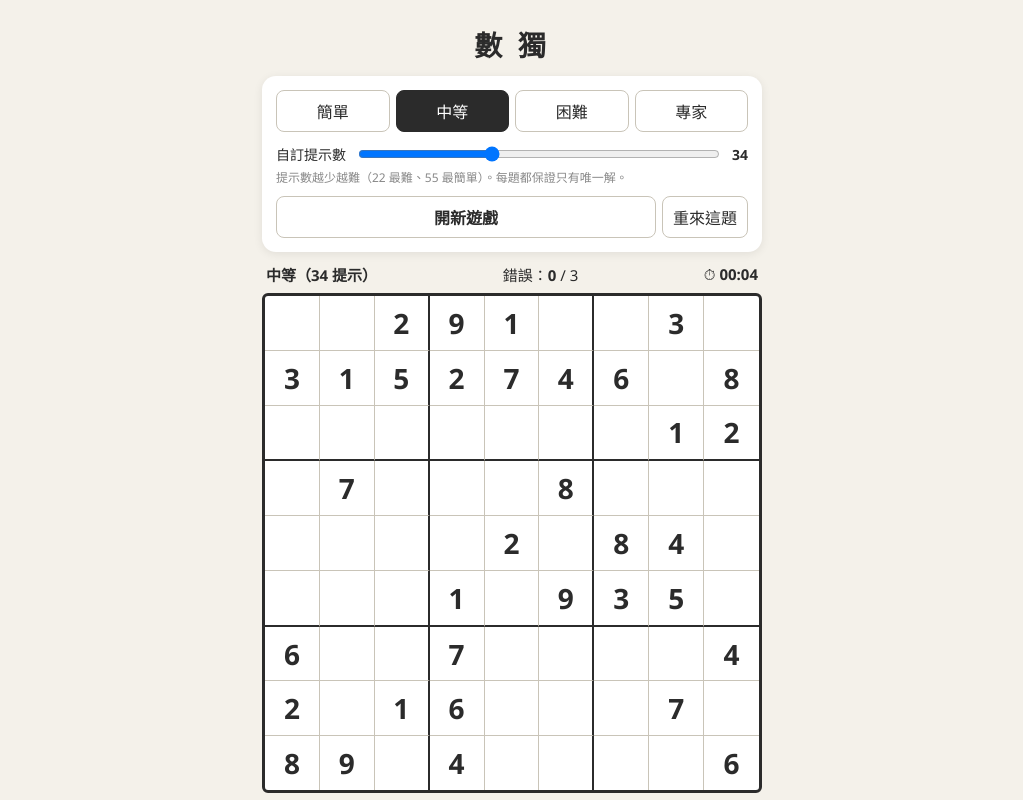
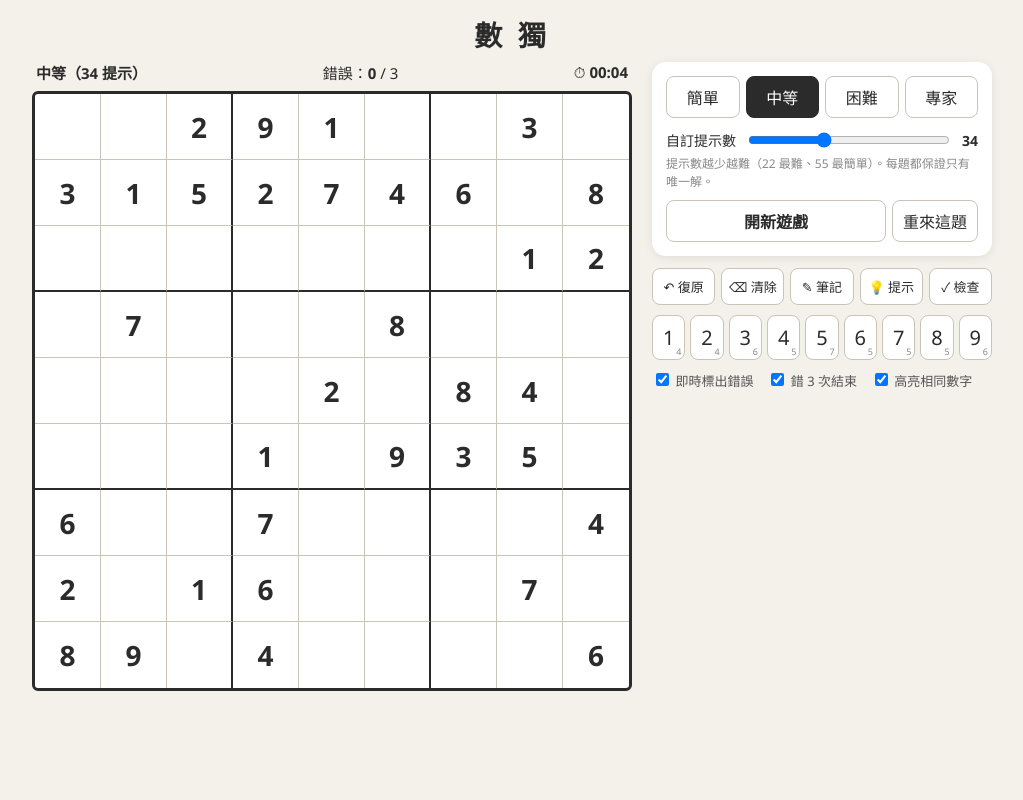
Before and after one commit to lan23060134a-maker/sudoku, a plain HTML site: page index.html in a window 1280 px wide. Shown: the top 800 px of the page, without its empty margins (128-1151 px from the left). Drawn offline with Linux system fonts and the light colour scheme.

Commit message:
Fix layout so the whole board fits on screen

```diff
--- a/index.html
+++ b/index.html
@@ -32,15 +32,30 @@
   .hint-text { font-size: 12px; color: var(--muted); margin-top: 4px; }
   .status { display: flex; justify-content: space-between; font-size: 15px; margin: 0 4px 8px; }
   .status .lvl { font-weight: 600; }
+  .main { display: grid; grid-template-columns: 100%; grid-template-areas: "settings" "play" "controls"; }
+  .settings { grid-area: settings; } .play { grid-area: play; } .controls { grid-area: controls; }
+  /* 寬螢幕：棋盤在左、控制區在右，棋盤大小配合螢幕高度，整個盤面一定看得到 */
+  @media (min-width: 820px) {
+    body { padding-top: 14px; }
+    .app { max-width: 1000px; }
+    h1 { margin-bottom: 8px; }
+    .main {
+      grid-template-columns: auto 340px; grid-template-rows: auto 1fr; column-gap: 20px;
+      grid-template-areas: "play settings" "play controls"; justify-content: center;
+    }
+    .main .board { width: min(600px, calc(100vh - 110px), calc(100dvh - 110px), calc(100vw - 400px)); }
+    .controls .tools { margin-top: 0; }
+  }
   .board {
-    display: grid; grid-template-columns: repeat(9, 1fr); aspect-ratio: 1;
+    display: grid; aspect-ratio: 1; width: 100%; margin: 0 auto;
+    grid-template-columns: repeat(9, minmax(0, 1fr)); grid-template-rows: repeat(9, minmax(0, 1fr));
     border: 3px solid var(--line); border-radius: 6px; overflow: hidden; background: #fff;
     user-select: none;
   }
   .cell {
     position: relative; display: flex; align-items: center; justify-content: center;
     border-right: 1px solid var(--thin); border-bottom: 1px solid var(--thin);
-    font-size: clamp(18px, 5.5vw, 28px); cursor: pointer; color: var(--user);
+    font-size: clamp(18px, 5.5vw, 28px); line-height: 1; min-height: 0; overflow: hidden; cursor: pointer; color: var(--user);
   }
   .cell:nth-child(9n) { border-right: none; }
   .cell.c2, .cell.c5 { border-right: 2px solid var(--line); }
@@ -80,7 +95,8 @@
 <div class="app">
   <h1>數 獨</h1>
 
-  <div class="card">
+  <div class="main">
+  <div class="card settings">
     <div class="levels" id="levels">
       <button data-clues="42">簡單</button>
       <button data-clues="34" class="active">中等</button>
@@ -99,6 +115,7 @@
     </div>
   </div>
 
+  <div class="play">
   <div class="status">
     <span class="lvl" id="lvlLabel">中等</span>
     <span>錯誤：<b id="mistakes">0</b> / <span id="maxMist">3</span></span>
@@ -106,7 +123,9 @@
   </div>
 
   <div class="board" id="board"></div>
+  </div>
 
+  <div class="controls">
   <div class="tools">
     <button id="undoBtn">↶ 復原</button>
     <button id="eraseBtn">⌫ 清除</button>
@@ -121,6 +140,8 @@
     <label><input type="checkbox" id="optAuto" checked> 即時標出錯誤</label>
     <label><input type="checkbox" id="optLimit" checked> 錯 3 次結束</label>
     <label><input type="checkbox" id="optHL" checked> 高亮相同數字</label>
+  </div>
+  </div>
   </div>
 </div>
 
```
